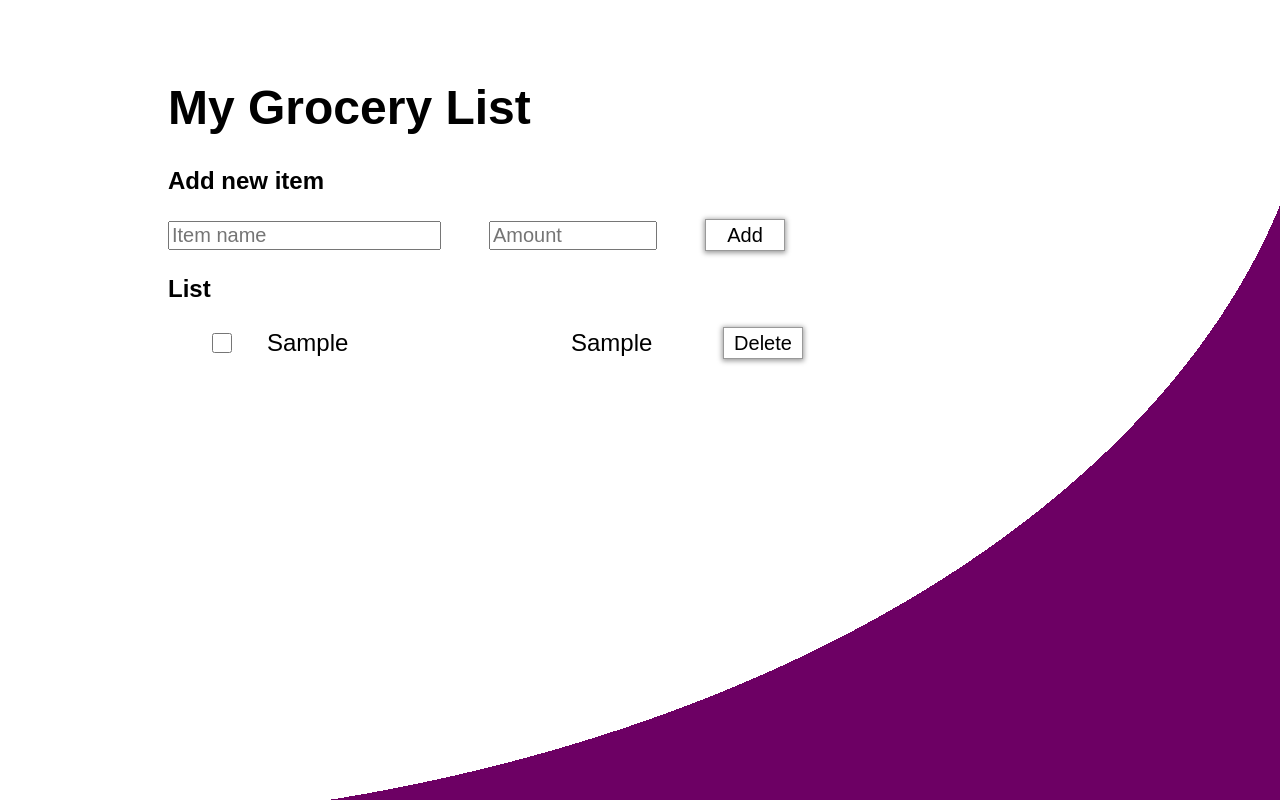
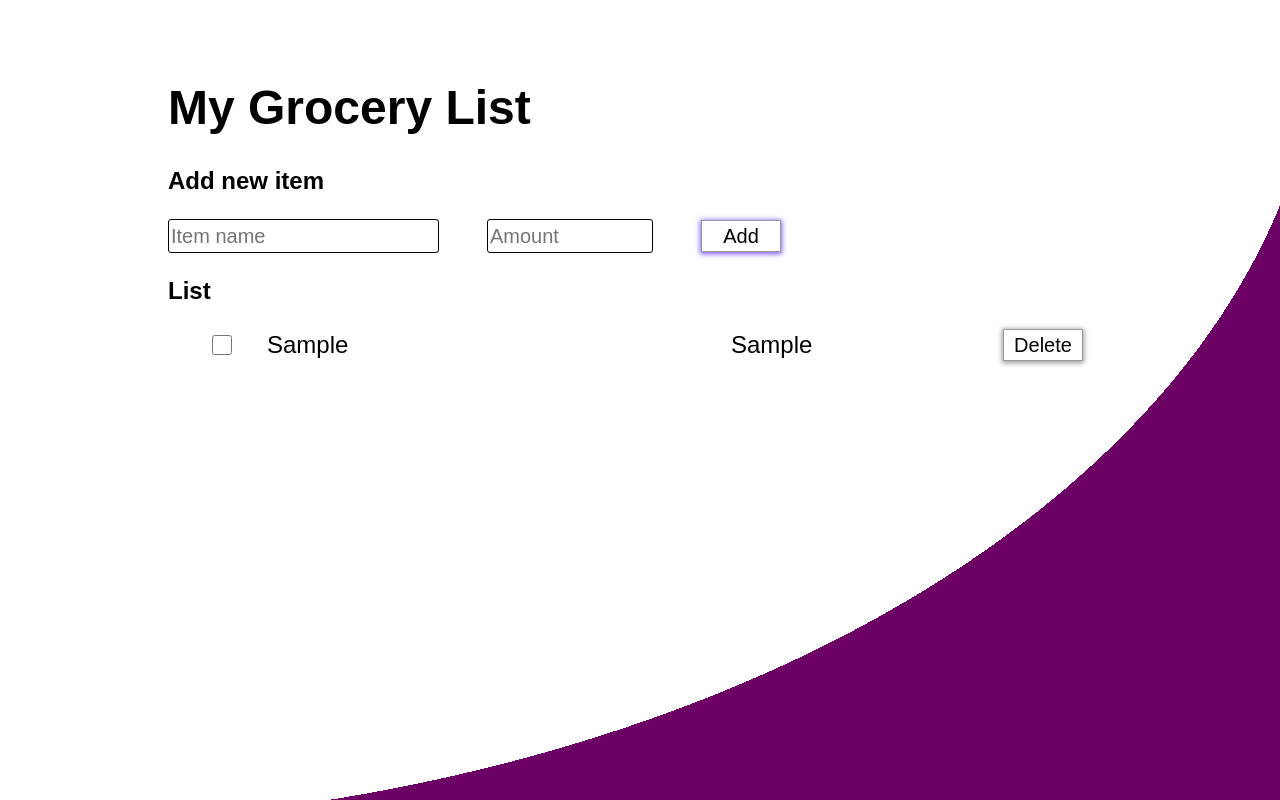
Before and after one commit to radna0/Grocery, a plain HTML site: page index.html in a window 1280 px wide. Both pictures are taken after typing "Sample", "Sample" into the empty fields and a click on the button "Add". Drawn offline with Linux system fonts and the light colour scheme.

Commit message:
CSS fixing

```diff
--- a/styles.css
+++ b/styles.css
@@ -5,8 +5,14 @@
 * {
 	font-family: sans-serif;
 }
+*:focus {
+	box-shadow: 0 1px 5px 1px rgb(127, 91, 255);
+}
 html {
 	height: 100%;
+	background-position: center;
+	background-repeat: no-repeat;
+	background-size: cover;
 	background-image: radial-gradient(at top left, #fff 73%, rgb(109, 0, 100) 0);
 }
 
@@ -21,7 +27,7 @@ button {
 	transition: all 0.2s ease;
 }
 button:hover {
-	background-color: rgba(0, 0, 0, 0.5);
+	background-color: rgb(109, 0, 100);
 	color: white;
 }
 
@@ -44,16 +50,16 @@ button:hover {
 	font-size: 1.25rem;
 }
 .input_box {
+	border-radius: 3px;
+	line-height: 1.5;
+	border: 1px solid black;
 	font-size: 1.25rem;
 	margin-right: 3rem;
-}
-.input_box:focus {
-	border-color: blue;
+	transition: 0.2s all ease;
 }
 .input_box:last-of-type {
 	width: 10rem;
 }
-
 .list_display {
 	list-style-type: none;
 }
@@ -64,6 +70,7 @@ button:hover {
 	font-size: 1.5rem;
 }
 .list_display_checkbox {
+	accent-color: rgb(109, 0, 100);
 	height: 1.25rem;
 	width: 1.25rem;
 }
@@ -72,11 +79,11 @@ button:hover {
 	color: rgb(170, 170, 170);
 }
 .list_display_items {
-	width: 7.5rem;
+	width: 15rem;
 	margin: 0 2rem 0 2rem;
 }
 .list_display_items:first-of-type {
-	width: 15rem;
+	width: 25rem;
 }
 .list_display_delete {
 }
```
